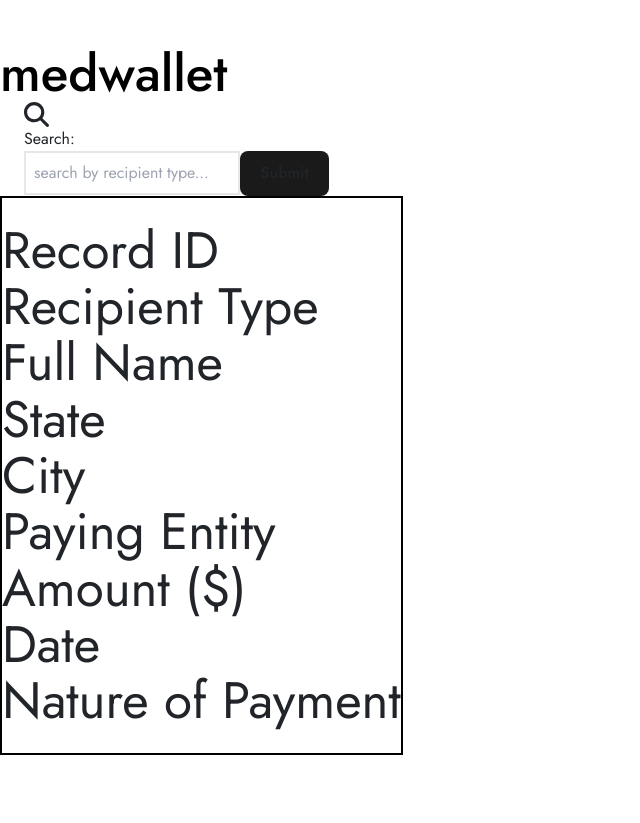
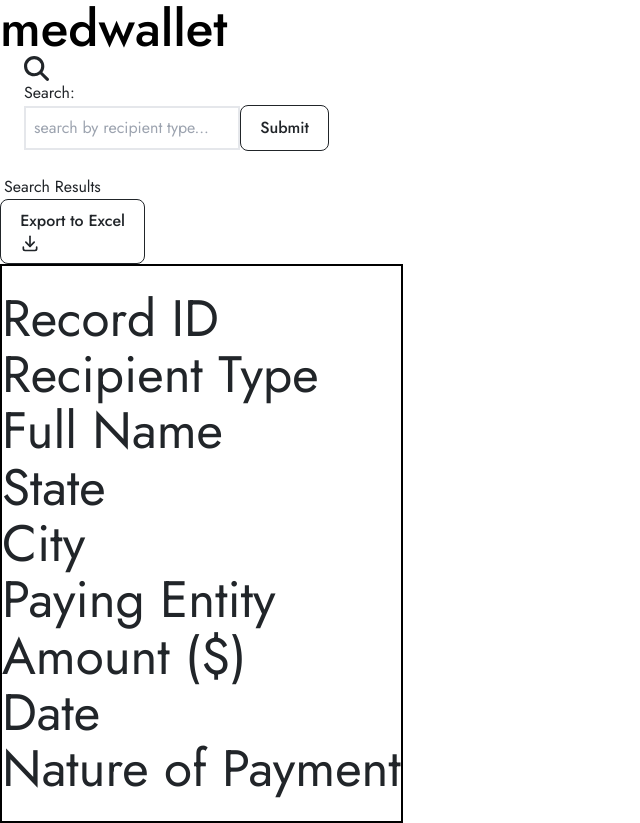
Before and after one commit to cindywongdev/medwallet_frontend, a React (Vite) app: page /search in a window 1280 px wide. Shown: the whole page, without its empty margins (0-640 px from the left). Before the commit the page ends 800 px from the top, so only its background shows below. Built offline with nearby package versions, Linux system fonts and the light colour scheme.

Commit message:
styled button to export to xls

```diff
--- a/src/index.scss
+++ b/src/index.scss
@@ -44,17 +44,16 @@ h1 {
 
 button {
   border-radius: 8px;
-  border: 1px solid transparent;
+  border: 1px solid ;
   padding: 0.6em 1.2em;
   font-size: 1em;
   font-weight: 500;
   font-family: inherit;
-  background-color: #1a1a1a;
   cursor: pointer;
   transition: border-color 0.25s;
 }
 button:hover {
-  border-color: #646cff;
+  border-color: #0d6efd;
 }
 button:focus,
 button:focus-visible {
--- a/src/pages/SearchResults.jsx
+++ b/src/pages/SearchResults.jsx
@@ -1,6 +1,7 @@
 // import { useEffect } from "react"
 import { useOutletContext, useNavigate } from "react-router-dom"
 import RecordsDisplay from "../components/RecordsDisplay"
+import { TbDownload } from "react-icons/tb";
 
 const SearchResults = () => {
     // const navigate = useNavigate()
@@ -13,6 +14,16 @@ const SearchResults = () => {
     // }
 
     return <div>
+        <div className="flex justify-between items-center mt-4">
+            <p className="text-lg px-1">Search Results</p>
+
+
+            <button className="hover:bg-blue-600 hover:text-white transition-colors">
+                <div className="flex items-center gap-2">
+                    Export to Excel <TbDownload size={20}/>
+                </div>
+            </button>
+        </div>
         <RecordsDisplay data={searchResults}/>
     </div>
 }
```
